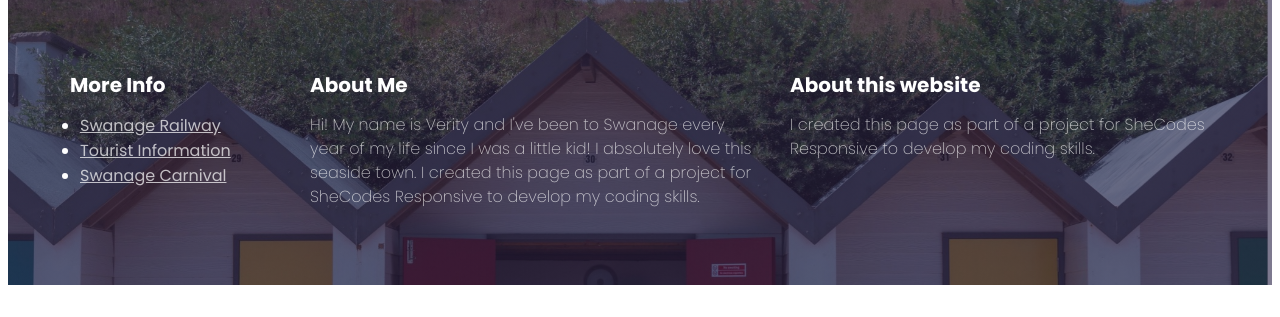
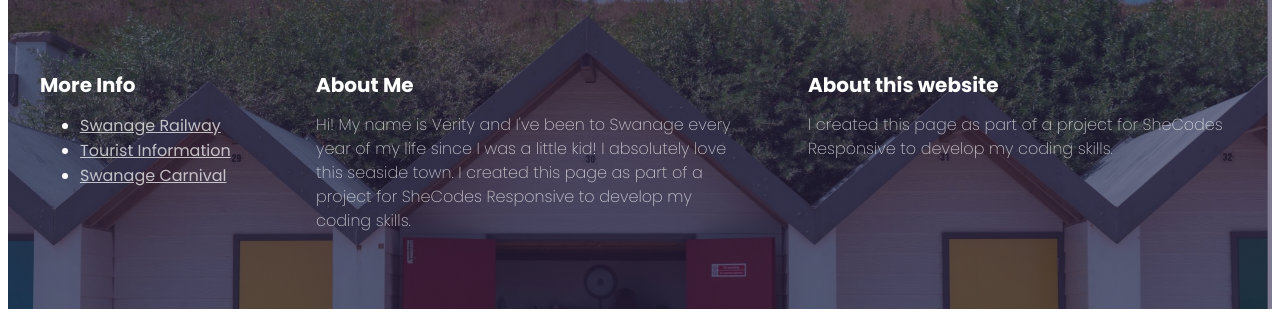
Before and after one commit to Veenessie/swanage-project, a plain HTML site: page index.html in a window 1280 px wide. Shown: the part 737-1054 px from the top of the page. Before the commit the page ends 1030 px from the top, so only its background shows below. Drawn offline with Linux system fonts and the light colour scheme.

Commit message:
Changed margin on footer to grid gap

```diff
--- a/src/styles.css
+++ b/src/styles.css
@@ -67,6 +67,7 @@ header h2 {
 .grid {
   display: grid;
   grid-template-columns: 1fr 2fr 2fr;
+  grid-gap: 60px;
 }
 
 section {
@@ -91,7 +92,6 @@ footer h4 {
   font-weight: 700;
   line-height: 1.5px;
   text-align: left;
-  margin-left: 30px;
 }
 
 footer a {
@@ -105,7 +105,6 @@ footer p {
   line-height: 1.5;
   text-align: left;
   opacity: 0.7;
-  margin-left: 30px;
 }
 
 @media (max-width: 900px) {
```
